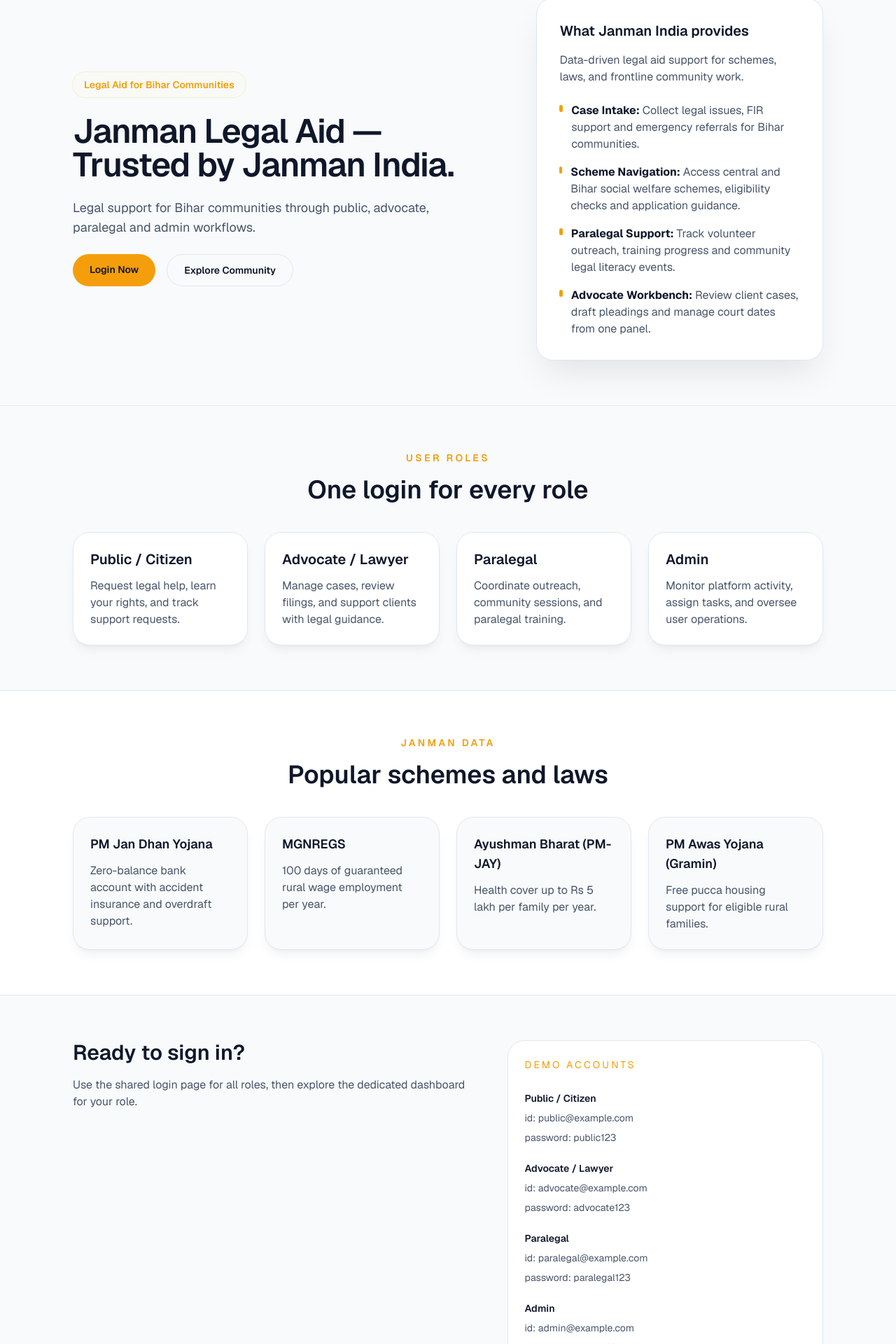
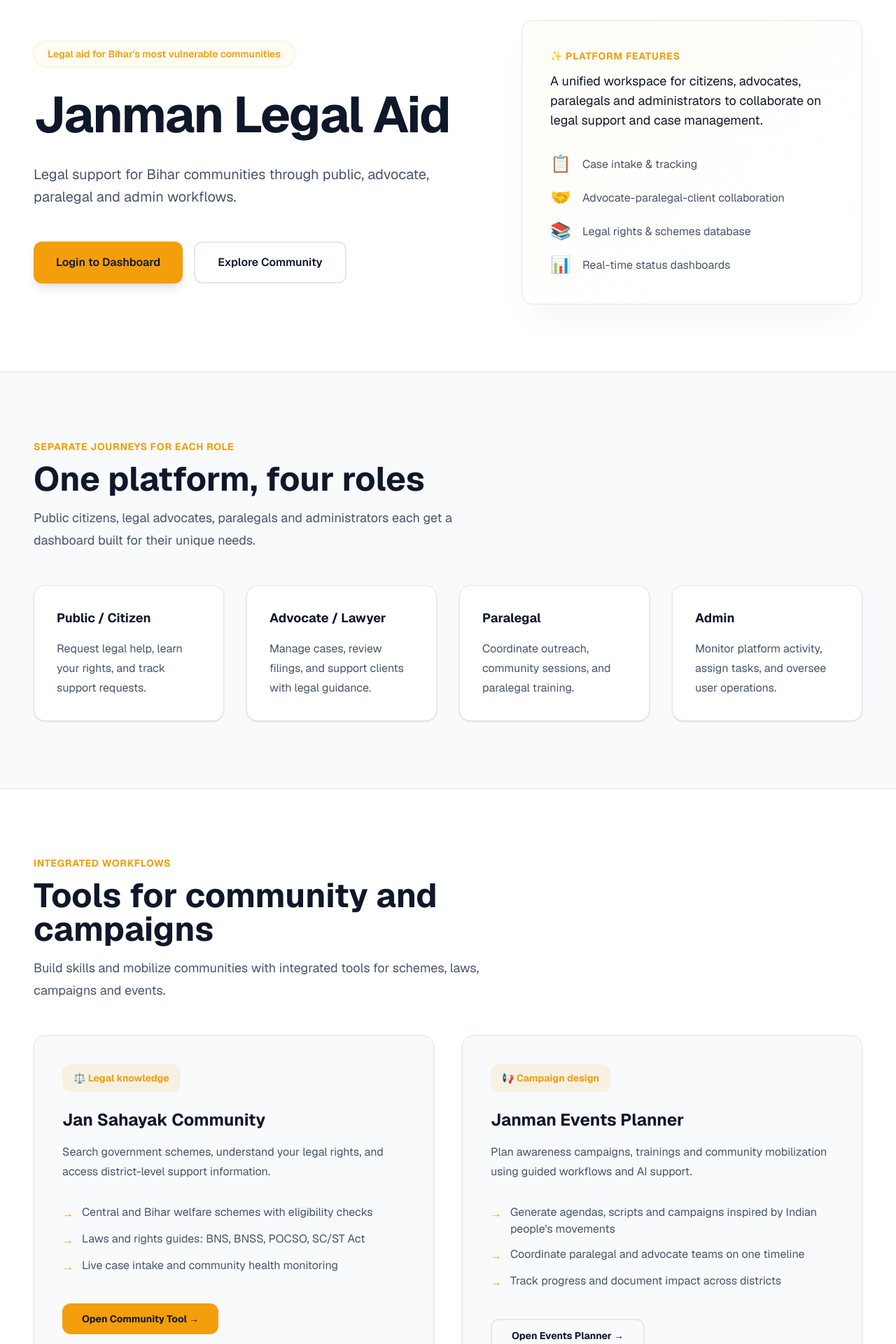
Before and after one commit to Var6/Janmanindia_App, a Next.js app: page / in a window 1280 px wide. Shown: the part 142-2062 px from the top of the page at 70% size. Built offline with nearby package versions, Linux system fonts and the light colour scheme.

Commit message:
dynamic page x-axis margine

```diff
--- a/app/community/page.tsx
+++ b/app/community/page.tsx
@@ -4,7 +4,7 @@ import Link from "next/link";
 export default function CommunityPage() {
   return (
     <main className="min-h-screen bg-[var(--bg)] text-[var(--text)]">
-      <div className="mx-auto max-w-6xl px-6 py-16 sm:px-8 lg:px-10">
+      <div className="mx-auto max-w-7xl px-6 py-16 sm:px-8 lg:px-12">
         <div className="mb-10 flex flex-col gap-4 rounded-3xl border border-[var(--border)] bg-[var(--surface)] p-8 shadow-2xl shadow-black/10 sm:flex-row sm:items-center sm:justify-between">
           <div>
             <p className="text-sm font-semibold uppercase tracking-[0.24em] text-[var(--accent)]">Community tool</p>
--- a/app/dashboard/page.tsx
+++ b/app/dashboard/page.tsx
@@ -97,7 +97,7 @@ export default function DashboardPage() {
 
   return (
     <main className="min-h-screen bg-[var(--bg)] text-[var(--text)] px-6 py-16">
-      <div className="mx-auto max-w-6xl space-y-8">
+      <div className="mx-auto max-w-7xl space-y-8 px-6 sm:px-8 lg:px-12">
         <div className="rounded-3xl border border-[var(--border)] bg-[var(--surface)] p-8 shadow-2xl shadow-black/5">
           <div className="flex flex-col gap-4 sm:flex-row sm:items-center sm:justify-between">
             <div>
--- a/app/events/page.tsx
+++ b/app/events/page.tsx
@@ -4,7 +4,7 @@ import Link from "next/link";
 export default function EventsPage() {
   return (
     <main className="min-h-screen bg-[var(--bg)] text-[var(--text)]">
-      <div className="mx-auto max-w-6xl px-6 py-16 sm:px-8 lg:px-10">
+      <div className="mx-auto max-w-7xl px-6 py-16 sm:px-8 lg:px-12">
         <div className="mb-10 flex flex-col gap-4 rounded-3xl border border-[var(--border)] bg-[var(--surface)] p-8 shadow-2xl shadow-black/10 sm:flex-row sm:items-center sm:justify-between">
           <div>
             <p className="text-sm font-semibold uppercase tracking-[0.24em] text-[var(--accent)]">Campaign planner</p>
--- a/app/login/page.tsx
+++ b/app/login/page.tsx
@@ -36,7 +36,7 @@ export default function LoginPage() {
 
   return (
     <main className="min-h-screen bg-[var(--bg)] text-[var(--text)]">
-      <div className="mx-auto max-w-5xl px-6 py-16 sm:px-8 lg:px-10">
+      <div className="mx-auto max-w-7xl px-6 py-16 sm:px-8 lg:px-12">
         <div className="mb-10 flex flex-col gap-4 rounded-3xl border border-[var(--border)] bg-[var(--surface)] p-8 shadow-2xl shadow-black/10 sm:flex-row sm:items-center sm:justify-between">
           <div>
             <p className="text-sm font-semibold uppercase tracking-[0.24em] text-[var(--accent)]">Shared login</p>
--- a/app/page.tsx
+++ b/app/page.tsx
@@ -4,94 +4,207 @@ import { DEMO_ACCOUNTS, FEATURE_CARDS, SCHEMES, SITE_SUBTITLE, USER_ROLES } from
 export default function Home() {
   return (
     <main className="min-h-screen bg-[var(--bg)] text-[var(--text)]">
-      <section className="mx-auto max-w-6xl px-6 py-16 sm:px-8 lg:px-10">
-        <div className="grid gap-12 lg:grid-cols-[1.2fr_0.8fr] lg:items-center">
+      {/* HERO SECTION */}
+      <section className="border-b border-[var(--border)] bg-[var(--surface)]">
+        <div className="mx-auto max-w-7xl space-y-8 px-6 py-24 sm:px-8 lg:px-12">
+          <div className="grid gap-16 lg:grid-cols-[1.3fr_1fr]">
+            {/* Hero Content */}
+            <div className="space-y-8 flex flex-col justify-center">
               <div className="space-y-6">
-            <p className="inline-flex rounded-full bg-[var(--accent-foreground)]/15 px-4 py-2 text-sm font-semibold text-[var(--accent)] ring-1 ring-[var(--accent)]/15">
-              Legal Aid for Bihar Communities
-            </p>
-            <h1 className="text-4xl font-semibold tracking-tight text-[var(--text)] sm:text-5xl">
-              Janman Legal Aid — Trusted by Janman India.
+                <span className="inline-block rounded-full bg-[var(--accent-foreground)]/25 px-5 py-2 text-sm font-semibold text-[var(--accent)] ring-1 ring-[var(--accent)]/20">
+                  Legal aid for Bihar's most vulnerable communities
+                </span>
+                <h1 className="text-5xl font-bold tracking-tight text-[var(--text)] sm:text-6xl lg:text-7xl leading-tight">
+                  Janman Legal Aid
                 </h1>
-            <p className="max-w-xl text-[var(--muted)] sm:text-lg">{SITE_SUBTITLE}</p>
-            <div className="flex flex-wrap gap-4">
-              <Link href="/login" className="rounded-full bg-[var(--accent)] px-6 py-3 text-sm font-semibold text-[var(--accent-contrast)] transition hover:brightness-110">
-                Login Now
+                <p className="text-xl leading-8 text-[var(--muted)] max-w-2xl">{SITE_SUBTITLE}</p>
+              </div>
+              <div className="flex flex-wrap gap-4 pt-4">
+                <Link href="/login" className="inline-flex items-center justify-center rounded-xl bg-[var(--accent)] px-8 py-4 text-base font-semibold text-[var(--accent-contrast)] transition hover:brightness-110 shadow-lg shadow-[var(--accent)]/20">
+                  Login to Dashboard
                 </Link>
-              <Link href="/community" className="rounded-full border border-[var(--border)] px-6 py-3 text-sm font-semibold text-[var(--text)] transition hover:bg-[var(--surface)]">
+                <Link href="/community" className="inline-flex items-center justify-center rounded-xl border-2 border-[var(--border)] px-8 py-4 text-base font-semibold text-[var(--text)] transition hover:bg-[var(--surface)] hover:border-[var(--accent)]">
                   Explore Community
                 </Link>
               </div>
             </div>
-          <div className="rounded-3xl border border-[var(--border)] bg-[var(--surface)] p-8 shadow-2xl shadow-black/10">
-            <h2 className="text-xl font-semibold text-[var(--text)]">What Janman India provides</h2>
-            <p className="mt-4 text-[var(--muted)]">Data-driven legal aid support for schemes, laws, and frontline community work.</p>
-            <ul className="mt-6 space-y-4 text-[var(--muted)]">
-              {FEATURE_CARDS.map((feature) => (
-                <li key={feature.title} className="flex gap-3">
-                  <span className="mt-1 h-2.5 w-2.5 rounded-full bg-[var(--accent)]" />
-                  <span>
-                    <strong className="text-[var(--text)]">{feature.title}:</strong> {feature.details}
-                  </span>
-                </li>
+
+            {/* Hero Features Box */}
+            <div className="rounded-2xl border border-[var(--border)] bg-gradient-to-br from-[var(--accent-foreground)]/10 to-transparent p-10 shadow-2xl shadow-black/5">
+              <div className="space-y-8">
+                <div>
+                  <p className="text-sm font-bold uppercase tracking-wider text-[var(--accent)]">✨ Platform features</p>
+                  <p className="mt-3 text-lg leading-7 text-[var(--text)]">
+                    A unified workspace for citizens, advocates, paralegals and administrators to collaborate on legal support and case management.
+                  </p>
+                </div>
+
+                <div className="space-y-4">
+                  {[
+                    { icon: "📋", label: "Case intake & tracking" },
+                    { icon: "🤝", label: "Advocate-paralegal-client collaboration" },
+                    { icon: "📚", label: "Legal rights & schemes database" },
+                    { icon: "📊", label: "Real-time status dashboards" },
+                  ].map((item) => (
+                    <div key={item.label} className="flex gap-4 items-start">
+                      <span className="text-2xl flex-shrink-0">{item.icon}</span>
+                      <p className="text-[var(--muted)] leading-relaxed pt-1">{item.label}</p>
+                    </div>
                   ))}
-            </ul>
+                </div>
+              </div>
+            </div>
           </div>
         </div>
       </section>
 
-      <section className="border-t border-[var(--border)] bg-[var(--bg)] py-16">
-        <div className="mx-auto max-w-6xl px-6 sm:px-8 lg:px-10">
-          <div className="mb-10 text-center">
-            <p className="text-sm font-semibold uppercase tracking-[0.24em] text-[var(--accent)]">User roles</p>
-            <h2 className="mt-4 text-3xl font-semibold text-[var(--text)] sm:text-4xl">One login for every role</h2>
+      {/* ROLES SECTION */}
+      <section className="bg-[var(--bg)] border-b border-[var(--border)]">
+        <div className="mx-auto max-w-7xl space-y-12 px-6 py-24 sm:px-8 lg:px-12">
+          <div className="max-w-3xl">
+            <p className="text-sm font-bold uppercase tracking-wider text-[var(--accent)]">Separate journeys for each role</p>
+            <h2 className="mt-3 text-4xl font-bold text-[var(--text)] sm:text-5xl">One platform, four roles</h2>
+            <p className="mt-4 text-lg leading-8 text-[var(--muted)] max-w-2xl">
+              Public citizens, legal advocates, paralegals and administrators each get a dashboard built for their unique needs.
+            </p>
           </div>
-          <div className="grid gap-6 lg:grid-cols-4">
-            {USER_ROLES.map((item) => (
-              <div key={item.title} className="rounded-3xl border border-[var(--border)] bg-[var(--surface)] p-6 shadow-lg shadow-black/5">
-                <h3 className="text-xl font-semibold text-[var(--text)]">{item.title}</h3>
-                <p className="mt-3 text-[var(--muted)]">{item.description}</p>
-              </div>
+
+          <div className="grid gap-8 md:grid-cols-2 lg:grid-cols-4">
+            {USER_ROLES.map((role) => (
+              <article key={role.title} className="group rounded-2xl border border-[var(--border)] bg-[var(--surface)] p-8 shadow-sm hover:shadow-md hover:border-[var(--accent)]/50 transition">
+                <h3 className="text-lg font-bold text-[var(--text)]">{role.title}</h3>
+                <p className="mt-4 leading-7 text-[var(--muted)]">{role.description}</p>
+              </article>
             ))}
           </div>
         </div>
       </section>
 
-      <section className="border-t border-[var(--border)] bg-[var(--surface)] py-16">
-        <div className="mx-auto max-w-6xl px-6 sm:px-8 lg:px-10">
-          <div className="mb-10 text-center">
-            <p className="text-sm font-semibold uppercase tracking-[0.24em] text-[var(--accent)]">Janman data</p>
-            <h2 className="mt-4 text-3xl font-semibold text-[var(--text)] sm:text-4xl">Popular schemes and laws</h2>
+      {/* TOOLS SECTION */}
+      <section className="bg-[var(--surface)] border-b border-[var(--border)]">
+        <div className="mx-auto max-w-7xl space-y-12 px-6 py-24 sm:px-8 lg:px-12">
+          <div className="max-w-3xl">
+            <p className="text-sm font-bold uppercase tracking-wider text-[var(--accent)]">Integrated workflows</p>
+            <h2 className="mt-3 text-4xl font-bold text-[var(--text)] sm:text-5xl">Tools for community and campaigns</h2>
+            <p className="mt-4 text-lg leading-8 text-[var(--muted)] max-w-2xl">
+              Build skills and mobilize communities with integrated tools for schemes, laws, campaigns and events.
+            </p>
           </div>
-          <div className="grid gap-6 lg:grid-cols-4">
+
+          <div className="grid gap-10 lg:grid-cols-2">
+            {/* Community Tool */}
+            <article className="rounded-2xl border border-[var(--border)] bg-[var(--bg)] p-10 shadow-sm">
+              <div className="bg-[var(--accent)]/10 rounded-xl px-4 py-2 inline-block mb-6">
+                <span className="text-sm font-bold text-[var(--accent)]">⚖️ Legal knowledge</span>
+              </div>
+              <h3 className="text-2xl font-bold text-[var(--text)]">Jan Sahayak Community</h3>
+              <p className="mt-4 leading-7 text-[var(--muted)]">
+                Search government schemes, understand your legal rights, and access district-level support information.
+              </p>
+              <ul className="mt-8 space-y-3 text-[var(--muted)]">
+                <li className="flex gap-3 items-start">
+                  <span className="text-[var(--accent)] font-bold mt-0.5">→</span>
+                  <span>Central and Bihar welfare schemes with eligibility checks</span>
+                </li>
+                <li className="flex gap-3 items-start">
+                  <span className="text-[var(--accent)] font-bold mt-0.5">→</span>
+                  <span>Laws and rights guides: BNS, BNSS, POCSO, SC/ST Act</span>
+                </li>
+                <li className="flex gap-3 items-start">
+                  <span className="text-[var(--accent)] font-bold mt-0.5">→</span>
+                  <span>Live case intake and community health monitoring</span>
+                </li>
+              </ul>
+              <Link href="/community" className="mt-10 inline-flex rounded-xl bg-[var(--accent)] px-7 py-3 text-sm font-bold text-[var(--accent-contrast)] transition hover:brightness-110">
+                Open Community Tool →
+              </Link>
+            </article>
+
+            {/* Events Tool */}
+            <article className="rounded-2xl border border-[var(--border)] bg-[var(--bg)] p-10 shadow-sm">
+              <div className="bg-[var(--accent)]/10 rounded-xl px-4 py-2 inline-block mb-6">
+                <span className="text-sm font-bold text-[var(--accent)]">📢 Campaign design</span>
+              </div>
+              <h3 className="text-2xl font-bold text-[var(--text)]">Janman Events Planner</h3>
+              <p className="mt-4 leading-7 text-[var(--muted)]">
+                Plan awareness campaigns, trainings and community mobilization using guided workflows and AI support.
+              </p>
+              <ul className="mt-8 space-y-3 text-[var(--muted)]">
+                <li className="flex gap-3 items-start">
+                  <span className="text-[var(--accent)] font-bold mt-0.5">→</span>
+                  <span>Generate agendas, scripts and campaigns inspired by Indian people's movements</span>
+                </li>
+                <li className="flex gap-3 items-start">
+                  <span className="text-[var(--accent)] font-bold mt-0.5">→</span>
+                  <span>Coordinate paralegal and advocate teams on one timeline</span>
+                </li>
+                <li className="flex gap-3 items-start">
+                  <span className="text-[var(--accent)] font-bold mt-0.5">→</span>
+                  <span>Track progress and document impact across districts</span>
+                </li>
+              </ul>
+              <Link href="/events" className="mt-10 inline-flex rounded-xl border-2 border-[var(--border)] px-7 py-3 text-sm font-bold text-[var(--text)] transition hover:bg-[var(--surface)] hover:border-[var(--accent)]">
+                Open Events Planner →
+              </Link>
+            </article>
+          </div>
+        </div>
+      </section>
+
+      {/* SCHEMES & LAWS SECTION */}
+      <section className="bg-[var(--bg)] border-b border-[var(--border)]">
+        <div className="mx-auto max-w-7xl space-y-12 px-6 py-24 sm:px-8 lg:px-12">
+          <div className="max-w-3xl">
+            <p className="text-sm font-bold uppercase tracking-wider text-[var(--accent)]">Quick reference</p>
+            <h2 className="mt-3 text-4xl font-bold text-[var(--text)] sm:text-5xl">Key schemes everyone should know</h2>
+          </div>
+
+          <div className="grid gap-6 md:grid-cols-2 lg:grid-cols-4">
             {SCHEMES.map((scheme) => (
-              <div key={scheme.name} className="rounded-3xl border border-[var(--border)] bg-[var(--bg)] p-6 shadow-lg shadow-black/5">
-                <h3 className="text-lg font-semibold text-[var(--text)]">{scheme.name}</h3>
-                <p className="mt-3 text-[var(--muted)]">{scheme.detail}</p>
-              </div>
+              <article key={scheme.name} className="rounded-2xl border border-[var(--border)] bg-[var(--surface)] p-8 shadow-sm">
+                <h3 className="font-bold text-[var(--text)]">{scheme.name}</h3>
+                <p className="mt-4 text-sm leading-6 text-[var(--muted)]">{scheme.detail}</p>
+              </article>
             ))}
           </div>
         </div>
       </section>
 
-      <section className="border-t border-[var(--border)] py-16">
-        <div className="mx-auto max-w-6xl px-6 sm:px-8 lg:px-10">
-          <div className="grid gap-10 lg:grid-cols-[0.9fr_0.7fr] lg:items-start">
+      {/* CTA SECTION */}
+      <section className="bg-[var(--surface)] border-b border-[var(--border)]">
+        <div className="mx-auto max-w-7xl space-y-10 px-6 py-24 sm:px-8 lg:px-12">
+          <div className="grid gap-16 lg:grid-cols-[1fr_1.2fr]">
+            {/* CTA Text */}
+            <div className="flex flex-col justify-center space-y-6">
               <div>
-              <h2 className="text-3xl font-semibold text-[var(--text)]">Ready to sign in?</h2>
-              <p className="mt-4 max-w-2xl text-[var(--muted)]">Use the shared login page for all roles, then explore the dedicated dashboard for your role.</p>
+                <p className="text-sm font-bold uppercase tracking-wider text-[var(--accent)]">Get started now</p>
+                <h2 className="mt-3 text-4xl font-bold text-[var(--text)] sm:text-5xl">Sign in to your dashboard</h2>
+                <p className="mt-4 text-lg leading-8 text-[var(--muted)] max-w-xl">
+                  Choose a demo account below to explore the platform designed for your role. Your dashboard is built to match your workflow.
+                </p>
               </div>
-            <div className="rounded-3xl border border-[var(--border)] bg-[var(--surface)] p-6 text-[var(--muted)]">
-              <p className="text-sm uppercase tracking-[0.22em] text-[var(--accent)]">Demo accounts</p>
-              <dl className="mt-6 space-y-4 text-sm leading-7">
+              <Link href="/login" className="inline-flex w-fit rounded-xl bg-[var(--accent)] px-8 py-4 text-base font-bold text-[var(--accent-contrast)] transition hover:brightness-110 shadow-lg shadow-[var(--accent)]/20">
+                Sign in now →
+              </Link>
+            </div>
+
+            {/* Demo Accounts */}
+            <div className="space-y-4">
               {DEMO_ACCOUNTS.map((account) => (
-                  <div key={account.id}>
-                    <dt className="font-semibold text-[var(--text)]">{account.role}</dt>
-                    <dd>id: {account.id}</dd>
-                    <dd>password: {account.password}</dd>
+                <div key={account.id} className="rounded-2xl border border-[var(--border)] bg-[var(--bg)] p-6">
+                  <p className="font-bold text-[var(--text)]">{account.role}</p>
+                  <div className="mt-4 grid grid-cols-2 gap-4 text-xs">
+                    <div>
+                      <p className="text-[var(--muted)]">Email/ID</p>
+                      <p className="mt-1 font-mono font-semibold text-[var(--accent)]">{account.id}</p>
+                    </div>
+                    <div>
+                      <p className="text-[var(--muted)]">Password</p>
+                      <p className="mt-1 font-mono font-semibold text-[var(--accent)]">{account.password}</p>
+                    </div>
+                  </div>
                 </div>
               ))}
-              </dl>
             </div>
           </div>
         </div>
--- a/app/settings/page.tsx
+++ b/app/settings/page.tsx
@@ -53,7 +53,7 @@ export default function SettingsPage() {
 
   return (
     <main className="min-h-screen bg-[var(--bg)] text-[var(--text)] px-6 py-16">
-      <div className="mx-auto max-w-5xl space-y-8">
+      <div className="mx-auto max-w-7xl space-y-8 px-6 sm:px-8 lg:px-12">
         <div className="rounded-3xl border border-[var(--border)] bg-[var(--surface)] p-8 shadow-2xl shadow-black/5">
           <div className="flex flex-col gap-4 sm:flex-row sm:items-center sm:justify-between">
             <div>
--- a/components/footer.tsx
+++ /dev/null
@@ -1,29 +0,0 @@
-export default function Footer() {
-  return (
-    <footer id="contact" className="border-t border-[var(--border)] bg-[var(--surface)] text-[var(--muted)]">
-      <div className="mx-auto max-w-6xl space-y-8 px-6 py-12 sm:px-8 lg:px-10">
-        <div className="grid gap-6 md:grid-cols-3">
-          <div>
-            <p className="text-xl font-semibold text-[var(--text)]">Janman Legal Aid</p>
-            <p className="mt-3 max-w-md text-sm leading-7 text-[var(--muted)]">
-              A shared legal aid platform connecting citizens, advocates, paralegals, and admins across Bihar.
-            </p>
-          </div>
-          <div>
-            <p className="text-sm font-semibold uppercase tracking-[0.24em] text-[var(--accent)]">Support</p>
-            <p className="mt-4 text-sm text-[var(--muted)]">Email: support@janman.org</p>
-            <p className="mt-2 text-sm text-[var(--muted)]">Phone: +91 612 123 4567</p>
-          </div>
-          <div>
-            <p className="text-sm font-semibold uppercase tracking-[0.24em] text-[var(--accent)]">Address</p>
-            <p className="mt-4 text-sm text-[var(--muted)]">Janman People’s Foundation</p>
-            <p className="text-sm text-[var(--muted)]">Patna, Bihar, India</p>
-          </div>
-        </div>
-        <div className="border-t border-[var(--border)] pt-6 text-sm text-[var(--muted)]">
-          © 2026 Janman People’s Foundation. All rights reserved.
-        </div>
-      </div>
-    </footer>
-  );
-}
--- a/components/ui/Footer.tsx
+++ b/components/ui/Footer.tsx
@@ -1,8 +1,8 @@
 export default function Footer() {
   return (
     <footer id="contact" className="border-t border-[var(--border)] bg-[var(--surface)] text-[var(--muted)]">
-      <div className="mx-auto max-w-6xl space-y-8 px-6 py-12 sm:px-8 lg:px-10">
-        <div className="grid gap-6 md:grid-cols-3">
+      <div className="mx-auto max-w-7xl space-y-10 px-6 py-16 sm:px-8 lg:px-12">
+        <div className="grid gap-10 md:grid-cols-3">
           <div>
             <p className="text-xl font-semibold text-[var(--text)]">Janman Legal Aid</p>
             <p className="mt-3 max-w-md text-sm leading-7 text-[var(--muted)]">
--- a/components/ui/Navbar.tsx
+++ b/components/ui/Navbar.tsx
@@ -24,7 +24,7 @@ export default function Navbar() {
 
   return (
     <header className="sticky top-0 z-50 border-b border-[var(--border)] bg-[var(--surface)] text-[var(--text)] backdrop-blur-xl">
-      <div className="mx-auto flex max-w-6xl items-center justify-between px-6 py-4 sm:px-8 lg:px-10">
+      <div className="mx-auto flex max-w-7xl items-center justify-between px-6 py-4 sm:px-8 lg:px-12">
         <Link href="/" className="font-semibold tracking-tight text-[var(--text)]">
           Janman Legal Aid
         </Link>
```
Lines whose indentation alone changed are shown as unchanged.
